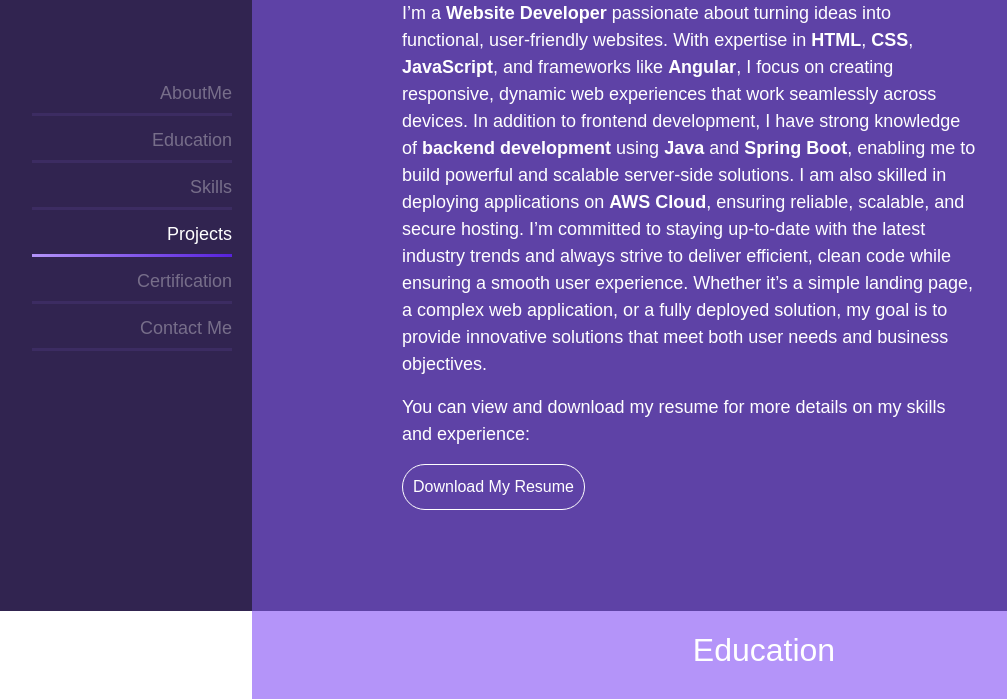
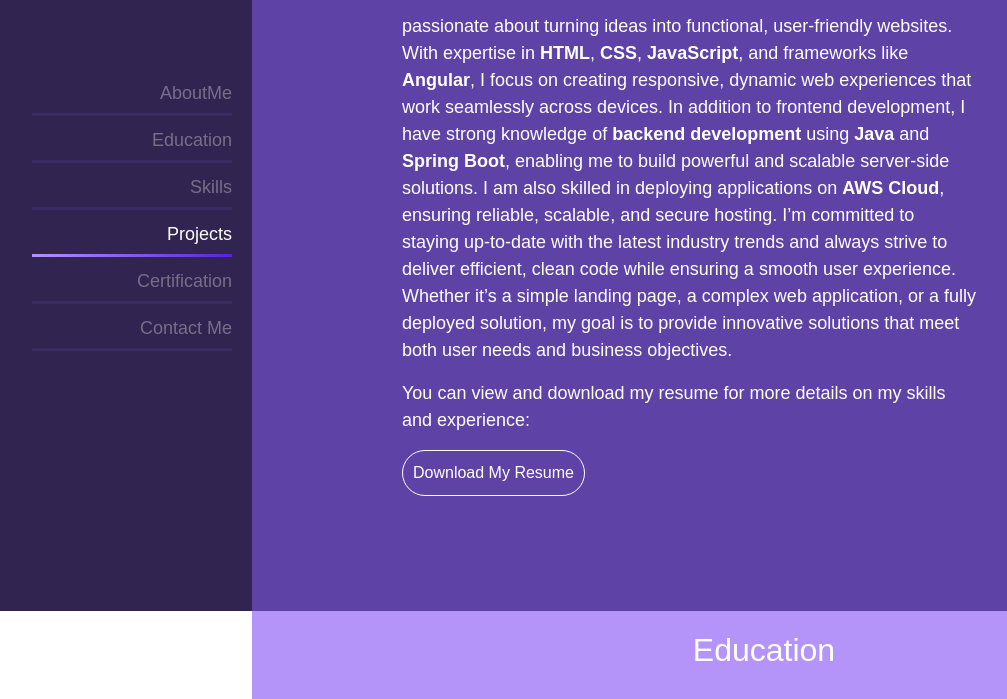
Before and after one commit to PremChand193/premchand193.github.io, a plain HTML site: page index.html in a window 1280 px wide. Shown: the part 189-888 px from the top of the page, without its empty margins (4-1011 px from the left). Drawn offline with nearby package versions, Linux system fonts and the light colour scheme.

Commit message:
Update index.html

```diff
--- a/index.html
+++ b/index.html
@@ -37,7 +37,7 @@
               </div>
 
               <p>
-                I’m a <strong>Website Developer</strong> passionate about turning ideas into functional, user-friendly websites.
+                passionate about turning ideas into functional, user-friendly websites.
                 With expertise in <strong>HTML</strong>, <strong>CSS</strong>, <strong>JavaScript</strong>, and frameworks like <strong>Angular</strong>,
                 I focus on creating responsive, dynamic web experiences that work seamlessly across devices. In addition to frontend development,
                 I have strong knowledge of <strong>backend development</strong> using <strong>Java</strong> and <strong>Spring Boot</strong>,
```
